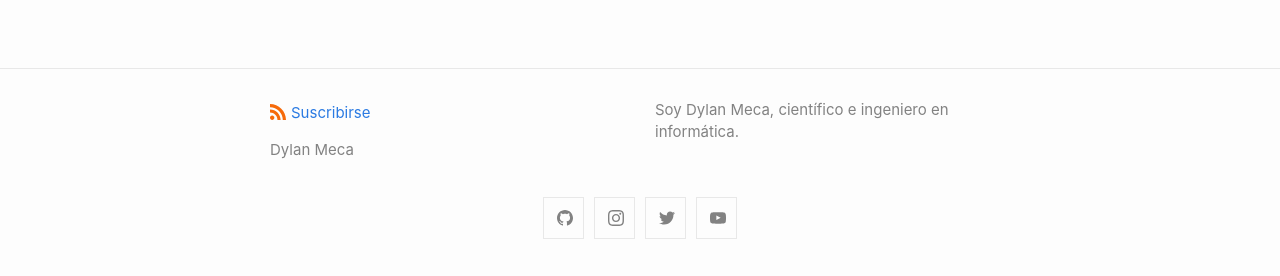
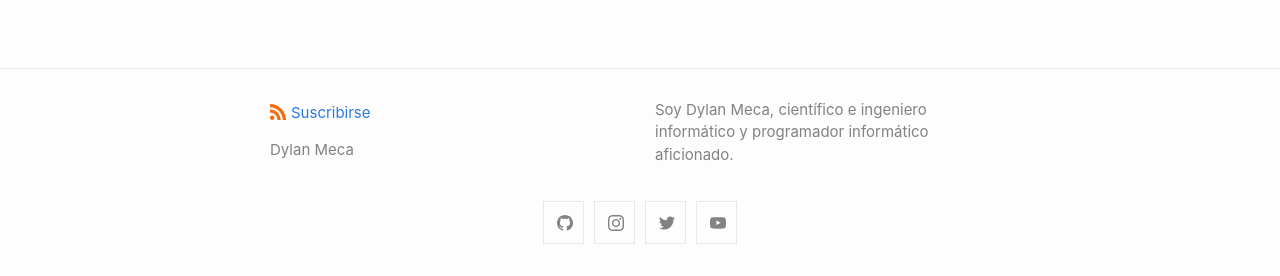
Before and after one commit to dylanmeca/dylanmeca.github.io, a Jekyll site: the page built from index.md, in a window 1280 px wide. Shown: the part 1530-1806 px from the top of the page. Built offline with Jekyll 4.4.1, drawn with Linux system fonts in a browser that asks for light colours.

Commit message:
Update _config.yml

```diff
--- a/_config.yml
+++ b/_config.yml
@@ -1,5 +1,5 @@
 title: Dylan Meca
-description: Soy Dylan Meca, científico e ingeniero en informática.
+description: Soy Dylan Meca, científico e ingeniero informático y programador informático aficionado.
 author:
   name: Dylan Meca
   email:
```
